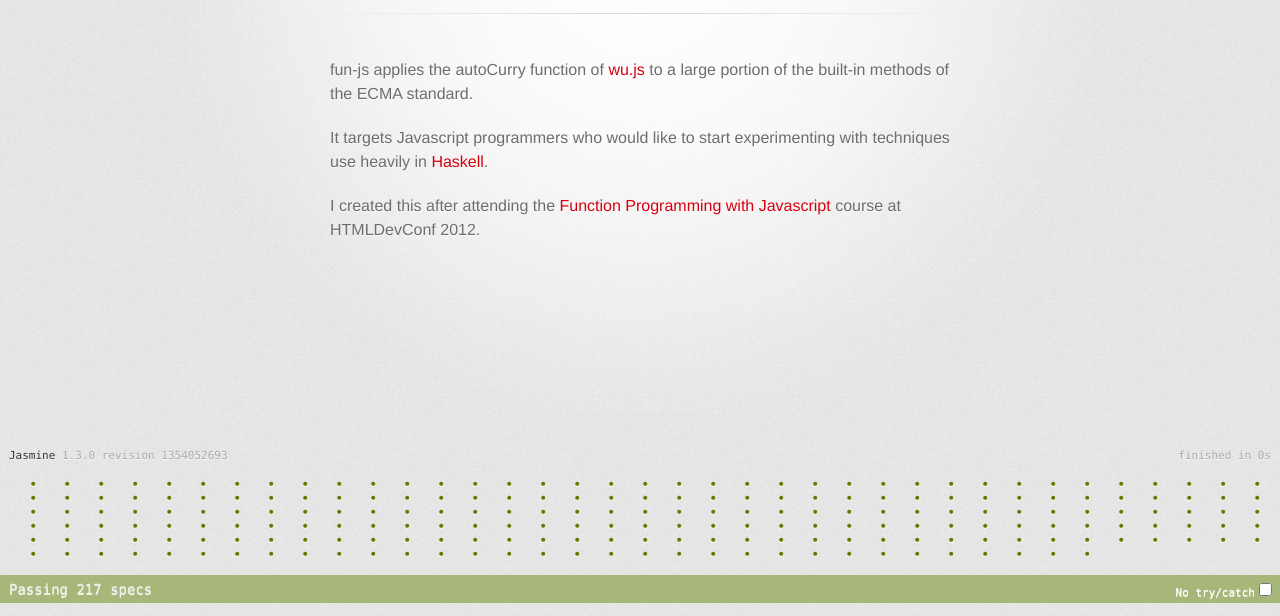
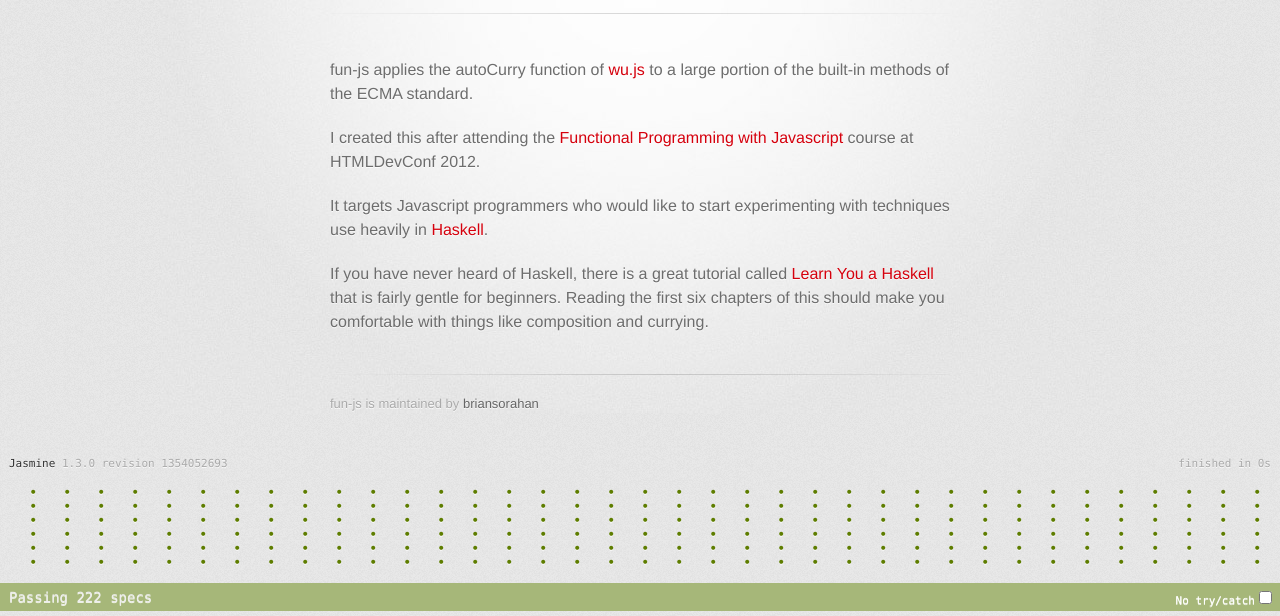
Before and after one commit to briansorahan/fun-js, a website with bundled scripts: page index.html in a window 1280 px wide. Shown: the part 160-776 px from the top of the page. Built offline with nearby package versions, Linux system fonts and the light colour scheme; a web font is replaced by a local one.

Commit message:
Added unit tests for import. Updated README.

```diff
--- a/index.html
+++ b/index.html
@@ -45,14 +45,14 @@
 
         <section id="main_content">
           <p>fun-js applies the autoCurry function of <a href="http://fitzgen.github.io/wu.js/">wu.js</a> to a large portion of the built-in methods of the ECMA standard.</p>
+          <p>I created this after attending the <a href="https://github.com/loop-recur/Fp101">Functional Programming with Javascript</a> course at HTMLDevConf 2012.</p>
           <p>It targets Javascript programmers who would like to start experimenting with techniques use heavily in <a href="http://haskell.org">Haskell</a>.</p>
-          <p>I created this after attending the <a href="https://github.com/loop-recur/Fp101">Function Programming with Javascript</a> course at HTMLDevConf 2012.</p>
+          <p>If you have never heard of Haskell, there is a great tutorial called <a href="http://learnyouahaskell.com">Learn You a Haskell</a> that is fairly gentle for beginners. Reading the first six chapters of this should make you comfortable with things like composition and currying.</p>
         </section>
 
-        <!-- <footer> -->
-        <!--   fun-js is maintained by <a href="https://github.com/briansorahan">briansorahan</a><br> -->
-        <!-- </footer> -->
-
+        <footer>
+          fun-js is maintained by <a href="https://github.com/briansorahan">briansorahan</a><br>
+        </footer>
 
       </div>
     </div>
--- a/js/fun.js
+++ b/js/fun.js
@@ -294,12 +294,9 @@ fun.all = function (f, xs) {
 
 //+ find :: (a -> Boolean) -> [a] -> a
 fun.find = function(f, xs) {
-    var len = xs.length;
-    for (var i = 0; i < len; i++) {
-	var x = xs[i];
-	if (f(x)) return x;
-    }
-    return undefined;
+    return xs.reduce(function(result, x) {
+        return f(x) ? x : result;
+    }, undefined);
 }.autoCurry();
 
 //+ zip :: (a -> b -> _) -> [a] -> [b] -> _
@@ -538,22 +535,65 @@ fun.trimLeft = function(string) {
     return string.trimLeft();
 };
 
+fun.isCommonJS = function() {
+    return (typeof require === "function");
+};
 
+fun.isNodeJS = function() {
+    return fun.isCommonJS()
+        && (typeof module !== 'undefined')
+        && (typeof module.exports !== 'undefined');
+};
+
+fun.isBrowser = function() {
+    return typeof window === "object";
+};
 
 // Make functions globally available as properties of an object
 //+ import :: Object -> _
 fun.import = function(options) {
 	var namespace = fun.has("under", options) ? options.under : undefined;
-	var hiding = fun.has("hiding", options) ? options.hiding : [];
+
+    if (namespace === undefined) {
+        if (fun.isNodeJS()) {
+            namespace = global;
+        } else if (fun.isBrowser()) {
+            namespace = window;
+        }
+    }
+
+	var without = fun.has("without", options) ? options.without : [];
+	var select = fun.has("select", options) ? options.select : [];
+
+    /*
+     * A function will not be imported if:
+     * (1) It is in 'without';
+     * (2) It is not in 'select' and 'select' is nonempty.
+     * Note that all functions are imported if both 'select' and 'without' are empty.
+     */
 	fun.objMap(function(k, v) {
-		if (namespace) {
-			namespace[k] = fun.contains(k, hiding) ? undefined : v;
+		if (fun.isNonNullObject(namespace) && k !== "import") {
+            if (fun.contains(k, without)) {
+                namespace[k] = undefined;
+            } else if (fun.contains(k, select)) {
+                namespace[k] = v;
+            } else if (!fun.empty(select)) {
+                namespace[k] = undefined;
+            } else if (fun.empty(select) && fun.empty(without)) {
+                namespace[k] = v;
+            }
 		}
 	}, fun);
 };
 
-if (typeof module !== 'undefined' && typeof module.exports !== 'undefined') {
+// if (typeof module !== 'undefined' && typeof module.exports !== 'undefined') {
+//     module.exports = fun;
+// } else {
+//     window.fun = fun;
+// }
+
+if (fun.isNodeJS()) {
     module.exports = fun;
-} else {
+} else if (fun.isBrowser()) {
     window.fun = fun;
 }
--- a/tests/spec/fun.spec.js
+++ b/tests/spec/fun.spec.js
@@ -1,5 +1,8 @@
+var fun;
+
 if (typeof require === "function") {
-    require('../../js/fun').import({ under: global });
+    fun = require('../../js/fun');
+    fun.import({ under: global });
 } else if (typeof fun === "object") {
     fun.import({ under: window });
 }
@@ -1369,4 +1372,61 @@ describe("fun.js", function() {
 			expect(trimLeft(string)).toEqual(string.trimLeft());
 		});
     });
+
+    describe("import", function() {
+        it("does not import itself into the global namespace", function() {
+            if (fun.isNodeJS()) {
+                expect(typeof global.import).toEqual("undefined");
+            } else if (fun.isBrowser()) {
+                expect(typeof window.import).toEqual("undefined");
+            }
+        });
+
+        it("can exclude functions using the 'without' property", function() {
+            fun.import({
+                without: [
+                    "identical"
+                ]
+            });
+
+            expect(typeof identical).toBe("undefined");
+            expect(typeof compose).toBe("function");
+        });
+
+        it("can selectively include functions using the 'select' property", function() {
+            fun.import({
+                select: [
+                    "compose"
+                ]
+            });
+
+            expect(typeof identical).toBe("undefined");
+            expect(typeof take).toBe("undefined");
+            expect(typeof drop).toBe("undefined");
+            expect(typeof compose).toBe("function");
+        });
+
+        it("gives without precedence over select", function() {
+            fun.import({
+                without: [
+                    "compose"
+                ],
+                select: [
+                    "compose"
+                ]
+            });
+            expect(typeof compose).toBe("undefined");
+        });
+
+        it("supports a user-defined global object", function() {
+            var myglobal = {};
+            fun.import({
+                under: myglobal,
+                select: [
+                    "compose"
+                ]
+            });
+            expect(typeof myglobal.compose).toEqual("function");
+        });
+    });
 });
```
Also changed, not shown: README.md, 1 other file.
